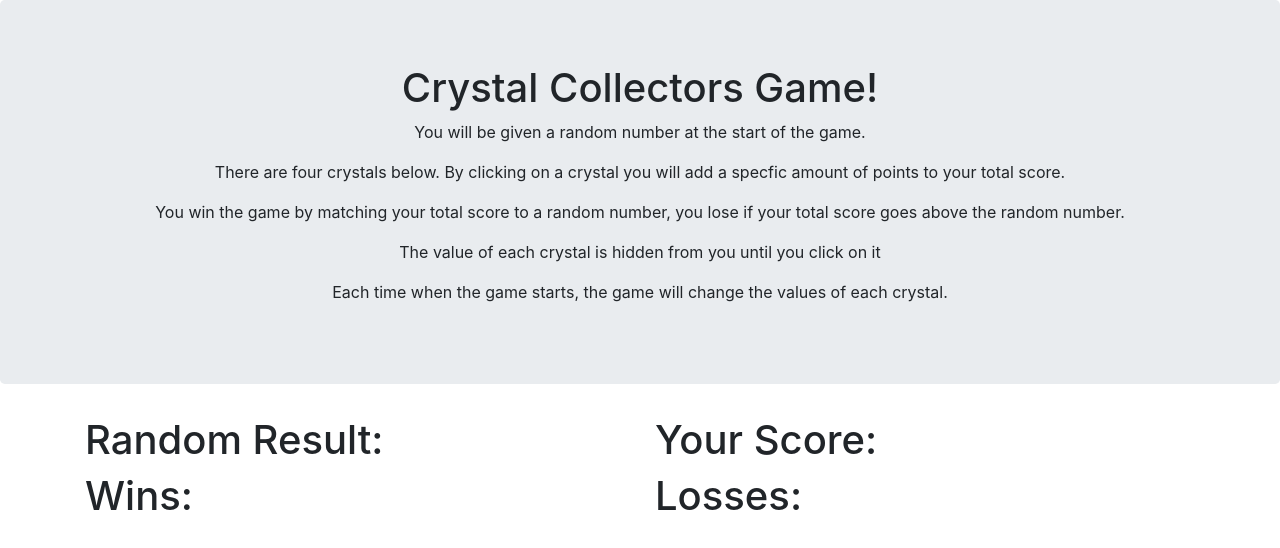
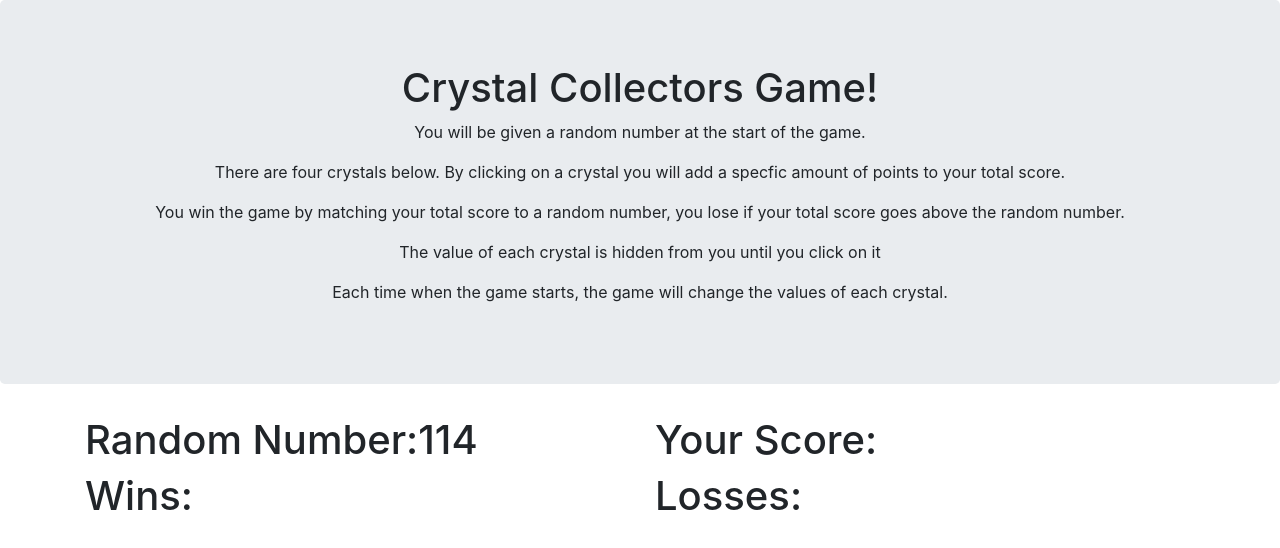
Before and after one commit to estevansta/Crystal-Game-V2, a plain HTML site: page index.html in a window 1280 px wide. Drawn offline with nearby package versions, Linux system fonts and the light colour scheme.

Commit message:
random result number added to HTML

```diff
--- a/assets/javascript/javascript.js
+++ b/assets/javascript/javascript.js
@@ -21,5 +21,7 @@ for(var i = 0; i < 4; i++){
         "random-number": random
         });
     $(".crystals").append(crystal);
+}
 
-}
+randomResult = Math.floor(Math.random() * 101) + 19;
+$("#result").html("<h1>Random Number:" + randomResult + "</h1>");
--- a/index.html
+++ b/index.html
@@ -32,7 +32,7 @@
 
    <div class="container">
         <div class="row">
-            <div class="col-sm">
+            <div id="result" class="col-sm">
                 <h1>Random Result:</h1>
             </div>
             <div class="col-sm">
```
